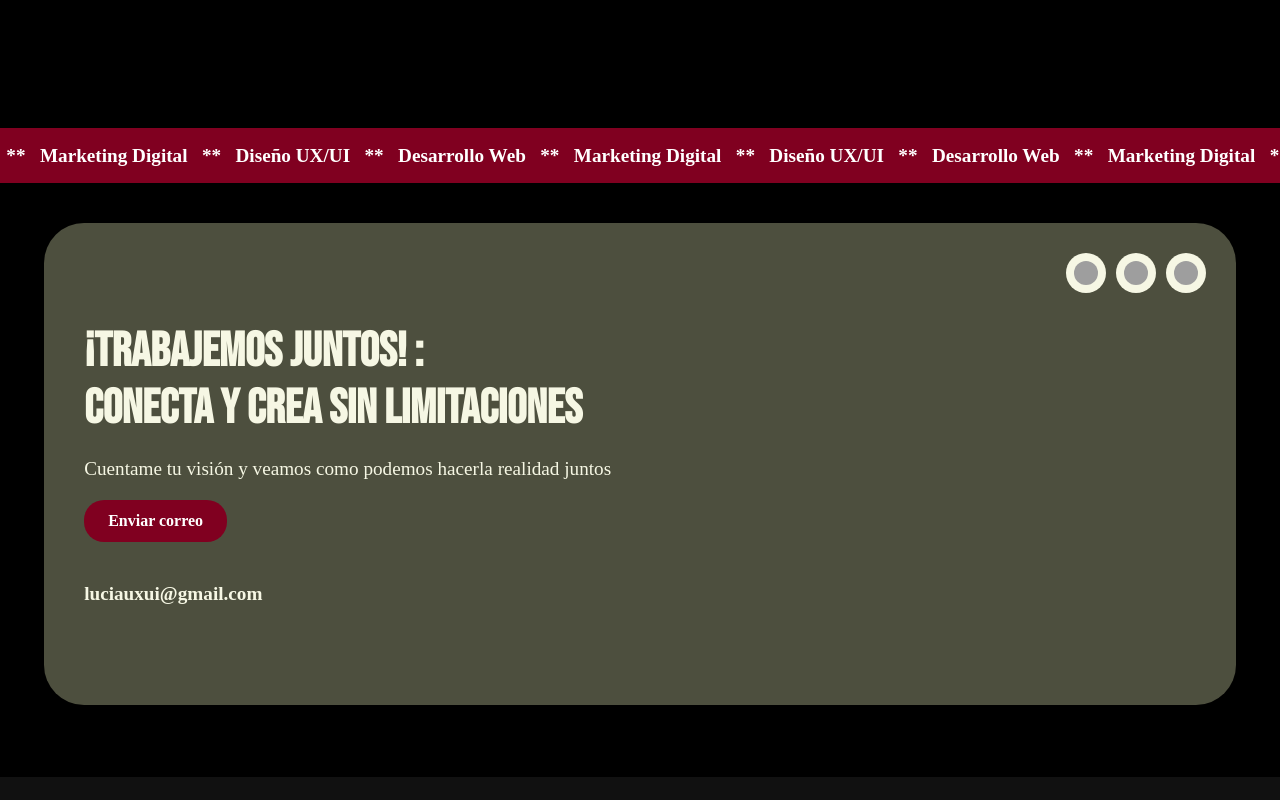
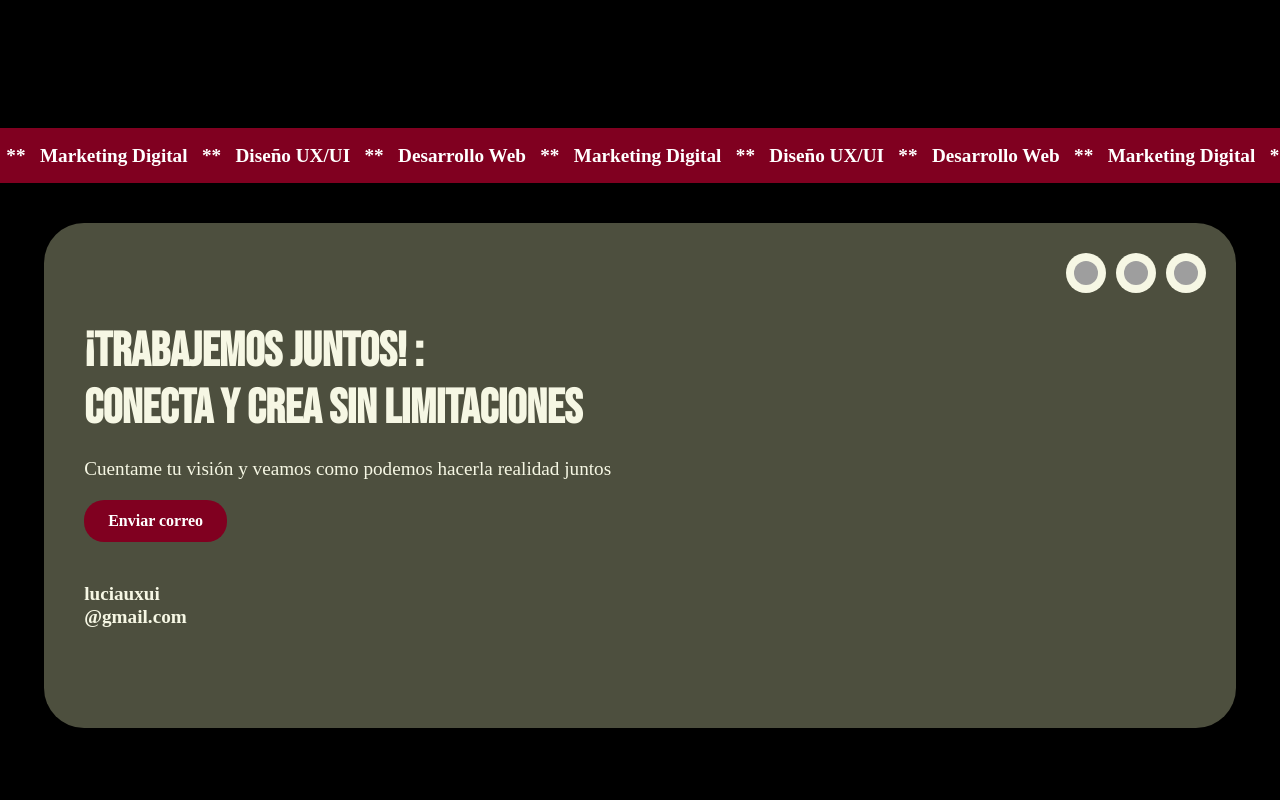
Before and after one commit to luulaa13/portfolio, a React (Vite) app: page /portfolio in a window 1280 px wide. Shown: the part 594-1394 px from the top of the page. Before the commit the page ends 1371 px from the top, so only its background shows below. Built offline with nearby package versions, Linux system fonts and the light colour scheme; no server answers; grey boxes are pictures that could not be loaded; a web font is replaced by a local one.

Commit message:
Update Portfolio.jsx

```diff
--- a/src/Portfolio.jsx
+++ b/src/Portfolio.jsx
@@ -79,7 +79,8 @@ const Portfolio = () => {
   Enviar correo
 </a>
 
-  <p className="email">luciauxui@gmail.com</p>
+  <p className="email">luciauxui<br/>
+    @gmail.com</p>
 
   <div className="illustrations">
 
```
